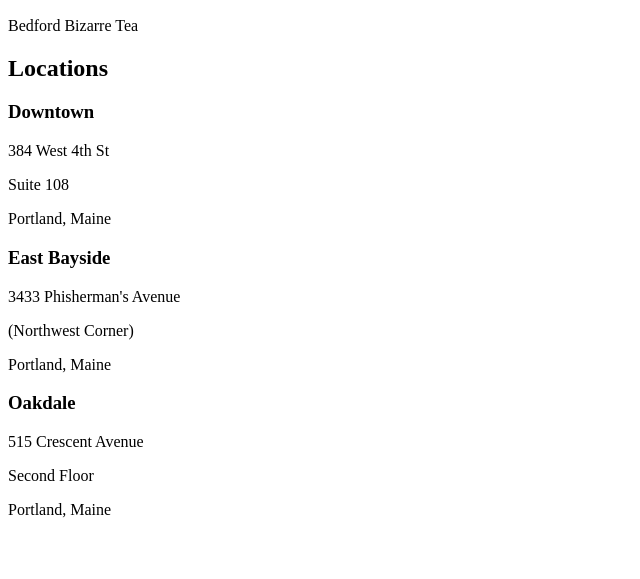
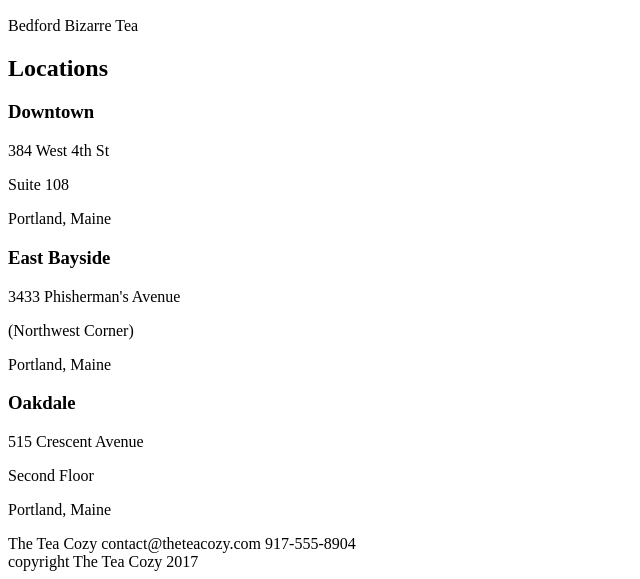
Before and after one commit to sparky9teen/teacozy, a plain HTML site: page index.html in a window 1280 px wide. Shown: the part 5019-5598 px from the top of the page, without its empty margins (0-640 px from the left). Before the commit the page ends 5554 px from the top, so only its background shows below. Drawn offline with Linux system fonts and the light colour scheme.

Commit message:
Add footer section to index.html.

```diff
--- a/index.html
+++ b/index.html
@@ -99,5 +99,24 @@
           </span>
         </div>
       </div>
+      <footer>
+        <div class="info">
+          <!-- title -->
+          <span class="title">
+            The Tea Cozy
+          </span>
+          <!-- contact info -->
+          <span class="email">
+            contact@theteacozy.com
+          </span>
+          <span class="phone">
+            917-555-8904
+          </span>
+        </div>
+        <!-- copyright -->
+        <div class="copyright">
+          copyright The Tea Cozy 2017
+        </div>
+      </footer>
 	  </body>
 	</html>
```
